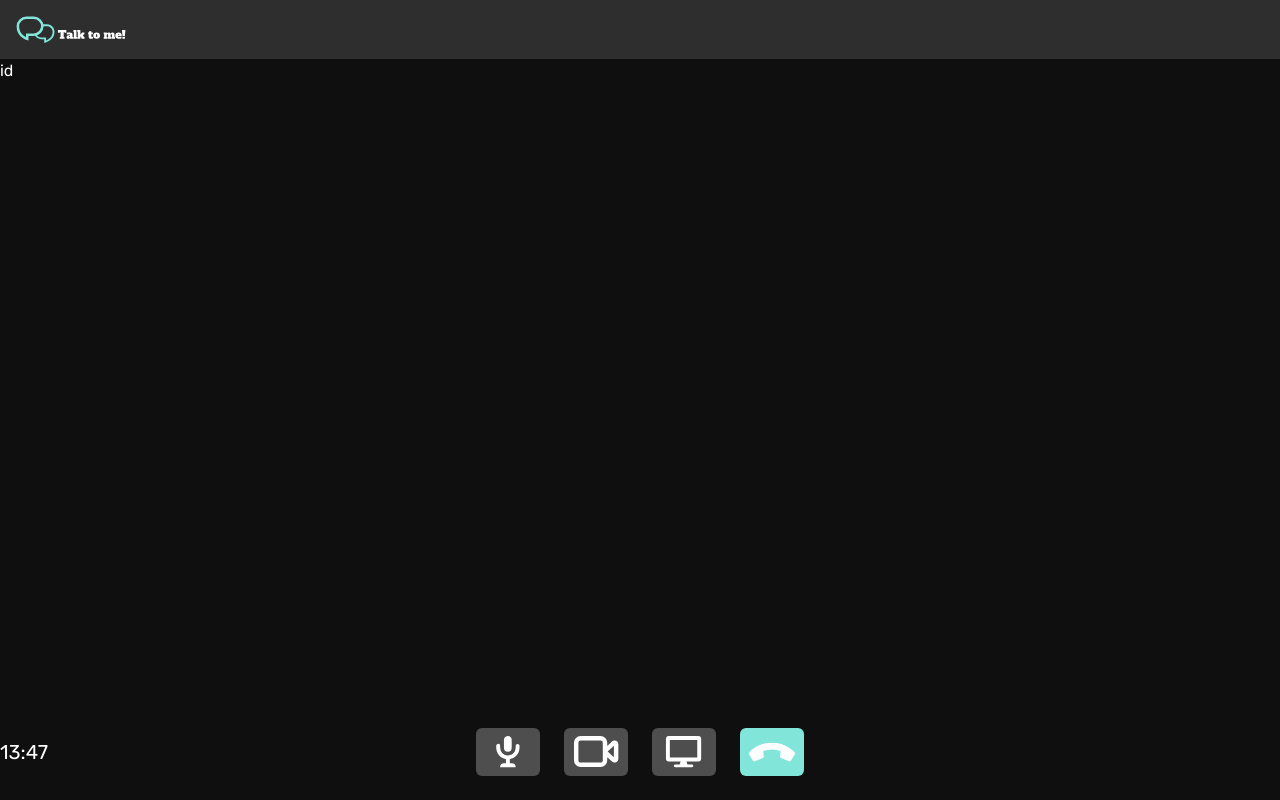
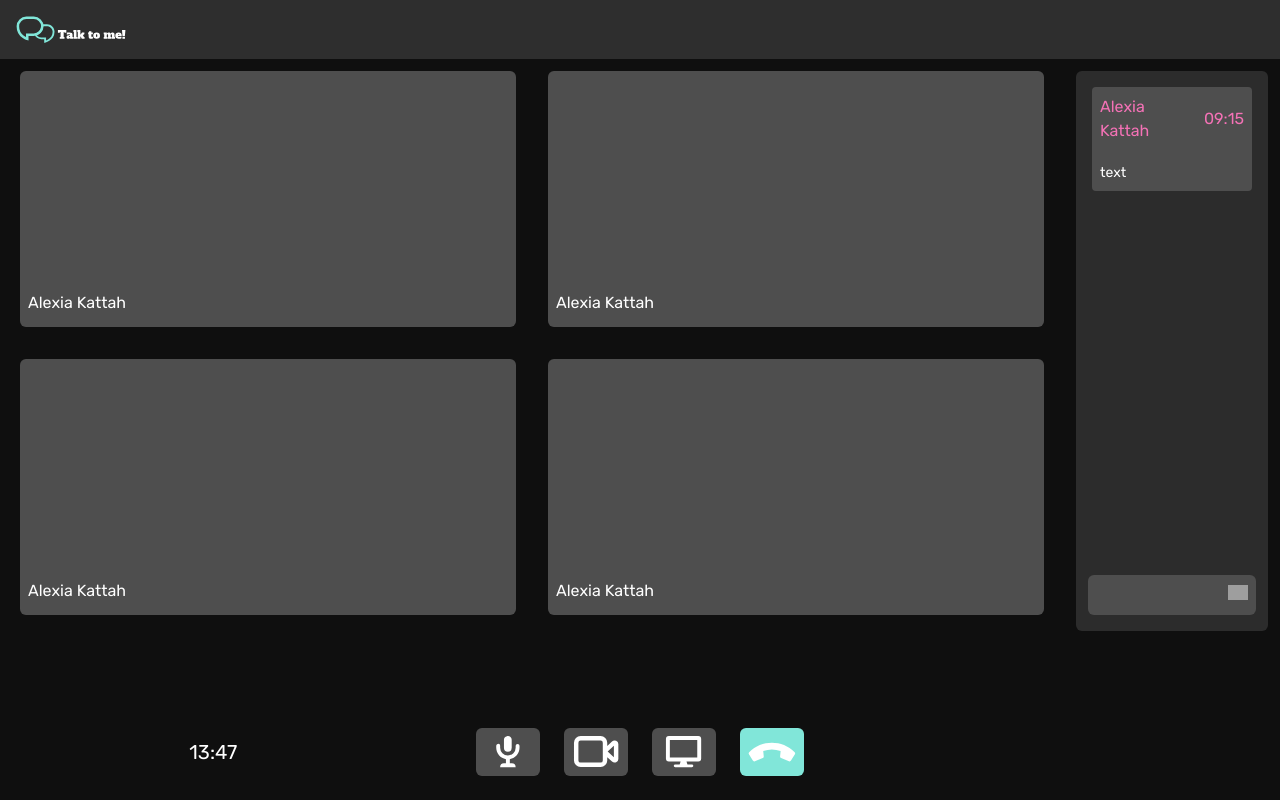
Before and after one commit to brunoseifert/CallSync, a Next.js app in the folder frontend/: page /id in a window 1280 px wide. Built offline with nearby package versions, Linux system fonts and the light colour scheme; grey boxes are pictures that could not be loaded.

Commit message:
feat: Chat component with video page

```diff
--- a/frontend/src/app/(room2)/id/page.tsx
+++ b/frontend/src/app/(room2)/id/page.tsx
@@ -1,11 +1,34 @@
+import Chat from "@/components/Chat";
 import Footer from "@/components/Footer";
 import Header from "@/components/Header";
 
-export default function Id() {
+export default function Room({ params }: { params: { id: string } }) {
   return (
-    <div>
+    <div className="max-h-screen">
       <Header />
-      <h1>id</h1>
+      <div className="flex h-[80%] ">
+        <div className="md:w-[80%] max-w-7xl w-full mx-auto m-3 ">
+          <div className="grid md:grid-cols-2 grid-cols-1 gap-8">
+            <div className="bg-gray-950 w-full rounded-md h-full p-2 relative ">
+              <video className="h-full w-full"></video>
+              <span className="absolute bottom-3">Alexia Kattah</span>
+            </div>
+            <div className="bg-gray-950 w-full rounded-md h-full p-2 relative ">
+              <video className="h-full w-full"></video>
+              <span className="absolute bottom-3">Alexia Kattah</span>
+            </div>
+            <div className="bg-gray-950 w-full rounded-md h-full p-2 relative ">
+              <video className="h-full w-full"></video>
+              <span className="absolute bottom-3">Alexia Kattah</span>
+            </div>
+            <div className="bg-gray-950 w-full rounded-md h-full p-2 relative ">
+              <video className="h-full w-full"></video>
+              <span className="absolute bottom-3">Alexia Kattah</span>
+            </div>
+          </div>
+        </div>
+        <Chat />
+      </div>
       <Footer />
     </div>
   );
--- /dev/null
+++ b/frontend/src/components/Chat.tsx
@@ -0,0 +1,37 @@
+import Image from "next/image";
+
+export default function Chat() {
+  return (
+    <div className="relative min-h-[70vh]  bg-gray-900 px-4 pt-4 md:w-[15%] hidden md:flex flex-col rounded-md m-3 h-full">
+      <div className="h-full w-full">
+        <div className="bg-gray-950 rounded p-2">
+          <div className="flex items-center text-pink-400 space-x-2">
+            <span>Alexia Kattah</span>
+            <span>09:15</span>
+          </div>
+          <div className="mt-5 text-sm">
+            <p>text</p>
+          </div>
+        </div>
+
+        <form action="" className="absolute bottom-4 inset-x-3">
+          <div className="flex relative ">
+            <input
+              type="text"
+              name=""
+              id=""
+              className="px-3 py-2 bg-gray-950 rounded-md w-full"
+            />
+            <Image
+              className="absolute right-2 top-2.5 cursor-pointer"
+              src="/send.png"
+              width={20}
+              height={20}
+              alt="Send"
+            />
+          </div>
+        </form>
+      </div>
+    </div>
+  );
+}
--- a/frontend/src/components/Footer.tsx
+++ b/frontend/src/components/Footer.tsx
@@ -18,9 +18,9 @@ export default function Footer() {
   const hours = date.getHours().toString().padStart(2, "0") + ":";
   const minutes = date.getMinutes().toString().padStart(2, "0");
   return (
-    <div className="fixed items-center bottom-0 bg-black py-6 w-full">
+    <div className="fixed items-center bottom-0  bg-black py-6 w-full">
       <div className="grid grid-cols-3 ">
-        <div className="flex items-center">
+        <div className="flex items-center mx-auto">
           <p className="text-xl">
             {hours}
             {minutes}
```
